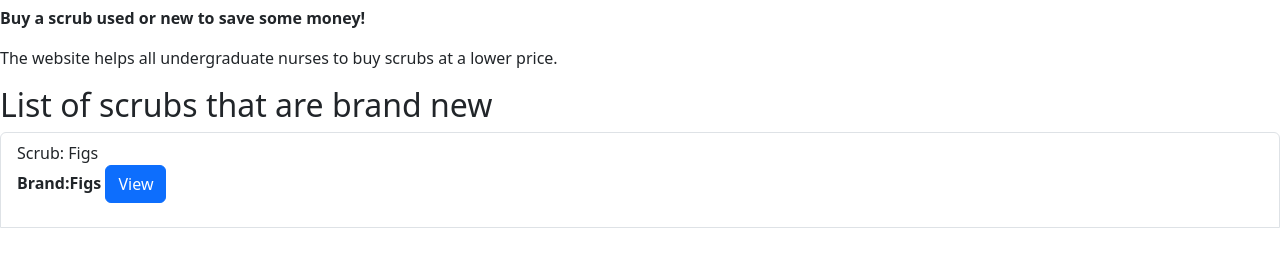
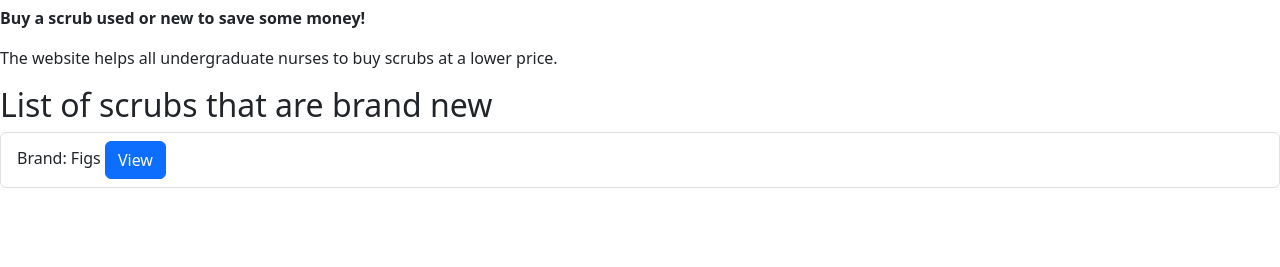
Before and after one commit to Alan-Sanchez70/nurse-a-nurse, a Django app: page / in a window 1280 px wide. Shown: the part 352-619 px from the top of the page. Run offline with Django 4.2, Linux system fonts and the light colour scheme; data comes from the database, SQL or seed files in the repository; some libraries are stand-ins or nearby versions.

Commit message:
"modified templates"

```diff
--- a/nurse_app/templates/nurse_app/index.html
+++ b/nurse_app/templates/nurse_app/index.html
@@ -10,9 +10,9 @@
 <h2>List of scrubs that are brand new</h2>
 <ul class="list-group">
 {% for i in nurse_active %}
-<li class="list-group-item"> Scrub: {{i.name}}
-<p><strong>Brand:{{ i.name }}
-<a class="btn btn-primary" href="{{ i.name.get_absolute_url }}" role="button">View</a>
+<li class="list-group-item"> Brand: {{i.name}}
+
+<a class="btn btn-primary" href="{{ i.get_absolute_url }}" role="button">View</a>
 </li>
 {% endfor %}
 </ul>
```
